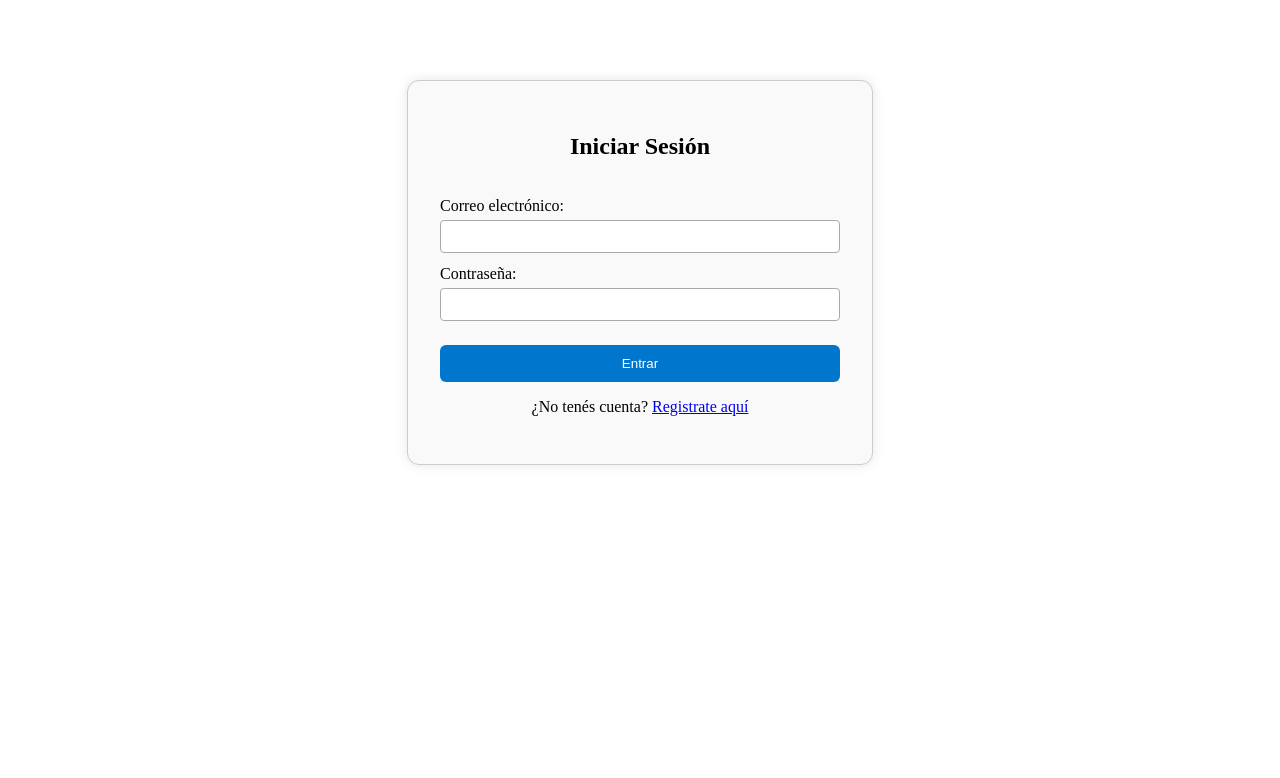
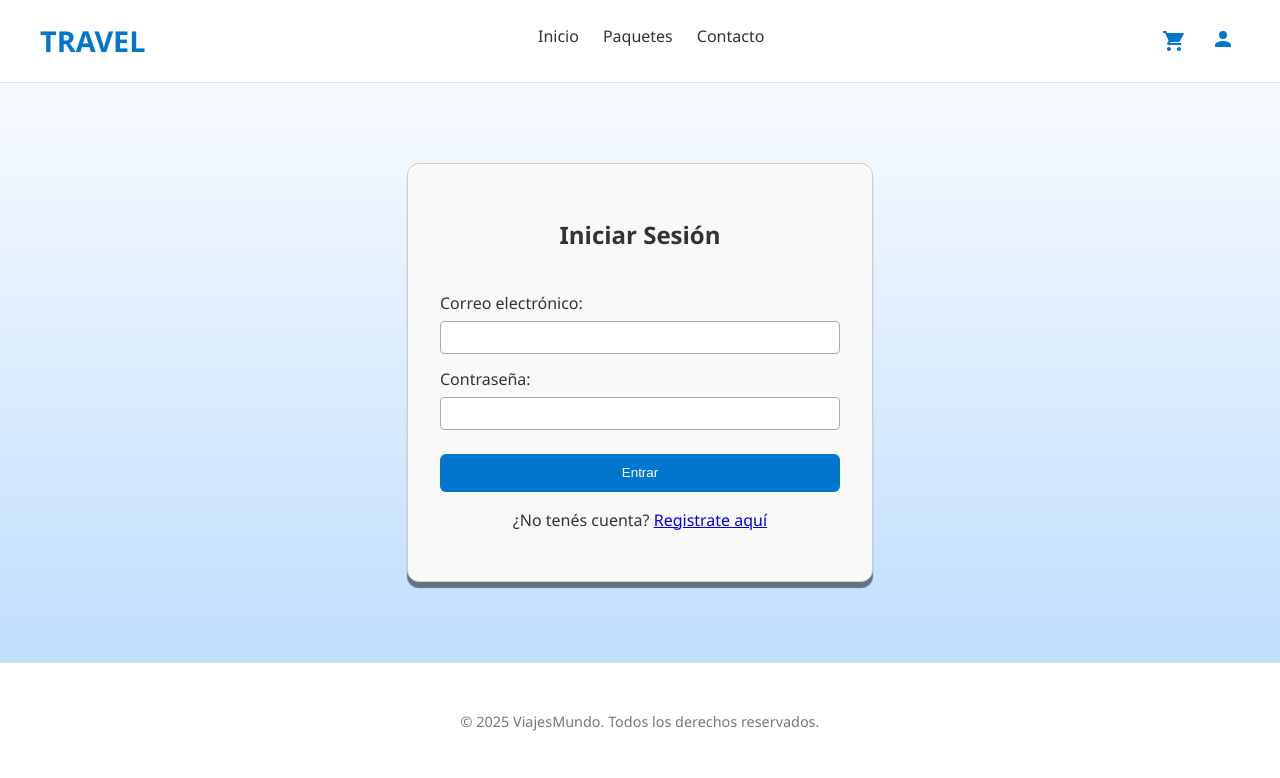
Before and after one commit to Prominence673/OP, a PHP site: page /HTML/login.html in a window 1280 px wide. Shown: the top 778 px of the page. Run offline with PHP 8.4, Linux system fonts and the light colour scheme.

Commit message:
form actualizado

```diff
--- a/FRONT/CSS/form.css
+++ b/FRONT/CSS/form.css
@@ -1,3 +1,7 @@
+body{
+  background: linear-gradient(to bottom, #ffffff, #b5d8fd);
+}
+
 .form-container {
   max-width: 400px;
   margin: 5rem auto;
@@ -5,7 +9,13 @@
   border: 1px solid #ccc;
   border-radius: 12px;
   background: #f9f9f9;
-  box-shadow: 0 0 12px rgba(0,0,0,0.1);
+  box-shadow: 0 6px 1px rgba(0, 0, 0, 0.5);
+  transition: box-shadow 0.4s ease-in-out;
+}
+
+.form-container:hover{
+  box-shadow: 0 8px 5px rgba(0, 0, 0, 0.5);
+
 }
 
 .form-container h2 {
@@ -51,6 +61,10 @@
   margin-top: 8px
 }
 
+.show-password-container input[type="checkbox"] {
+  transform: translateY(6.8px); /* Ajuste fino para alineación vertical */
+}
+
 .password-wrapper {
     position: relative;
     width: 100%;
--- a/FRONT/HTML/login.html
+++ b/FRONT/HTML/login.html
@@ -5,8 +5,43 @@
   <meta name="viewport" content="width=device-width, initial-scale=1.0"/>
   <title>Iniciar Sesión - ViajesMundo</title>
   <link rel="stylesheet" href="../CSS/form.css" />
+  <link rel="stylesheet" href="../CSS/header-footer.css"/>
+
 </head>
 <body>
+<header class="site-header">
+  <div class="container header-container">
+    <h1>TRAVEL</h1>
+    <nav class="main-nav">
+      <ul class="nav-menu">
+        <li><a href="index.html">Inicio</a></li>
+        <li><a href="paquetes.html">Paquetes</a></li>
+        <li><a href="#contacto">Contacto</a></li>
+      </ul>
+    </nav>
+    <div class="user-menu">
+      <a href="carrito.html" class="cart-icon" aria-label="Ir al carrito de compras">
+        <svg xmlns="http://www.w3.org/2000/svg" width="24" height="24" fill="blue" viewBox="0 0 24 24">
+          <path d="M7 18c-1.1 0-1.99.9-1.99 2S5.9 22 7 22s2-.9 2-2-.9-2-2-2zm10
+                   0c-1.1 0-1.99.9-1.99 2S15.9 22 17 22s2-.9
+                   2-2-.9-2-2-2zM7.82 13h8.45c.75 0 1.41-.41
+                   1.75-1.03l3.58-6.49A1 1 0 0 0 21 4H5.21L4.27
+                   2H1v2h2l3.6 7.59-1.35 2.44C4.52 14.37 5.48
+                   16 7 16h12v-2H7.82l1.1-2z"/>
+        </svg>
+      </a>
+      <button class="user-icon" aria-label="Menú de usuario">
+      <svg xmlns="http://www.w3.org/2000/svg" width="24" height="24" fill="white" viewBox="0 0 24 24">
+        <path d="M12 12c2.67 0 8 1.34 8 4v2H4v-2c0-2.66 5.33-4 8-4zm0-2a4 4 0 1 0 0-8 4 4 0 0 0 0 8z"/>
+      </svg>
+      </button>
+      <ul class="dropdown">
+        <li><a href="login.html">Iniciar sesión</a></li>
+        <li><a href="register.html">Registrarse</a></li>
+      </ul>
+    </div>
+  </div>
+</header>
   <main class="form-container">
     <h2>Iniciar Sesión</h2>
     <form action="../../BACK/PHP/login.php" method="post" id="session">
@@ -21,5 +56,9 @@
     <script src="../../BACK/JS LOGICA/login.js"></script>
     <p>¿No tenés cuenta? <a href="register.html">Registrate aquí</a></p>
   </main>
+  <footer class="site-footer center">
+    <p>&copy; 2025 ViajesMundo. Todos los derechos reservados.</p>
+  </footer>
+    <script src="../JS DISEÑO/menu.js"></script>
 </body>
 </html>
```
